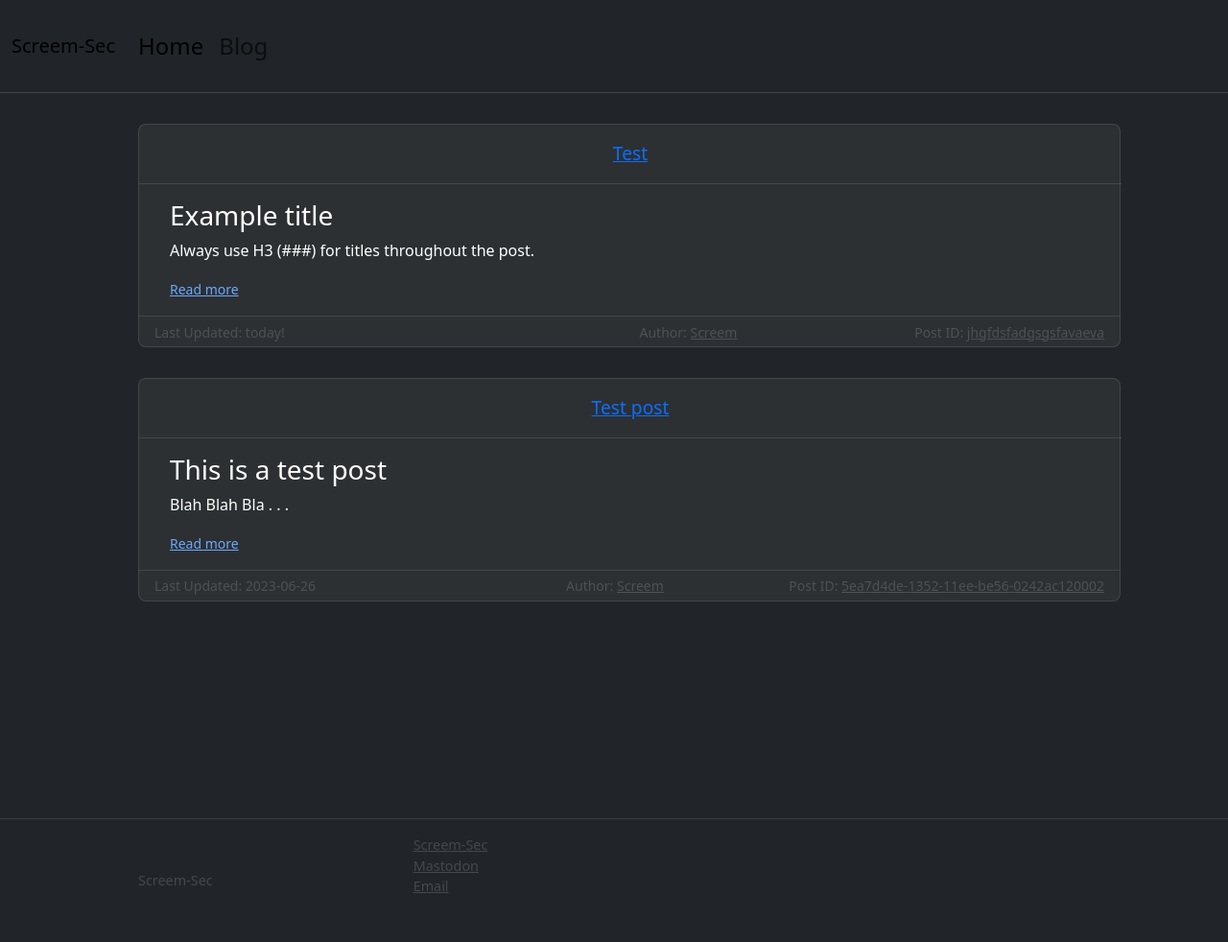
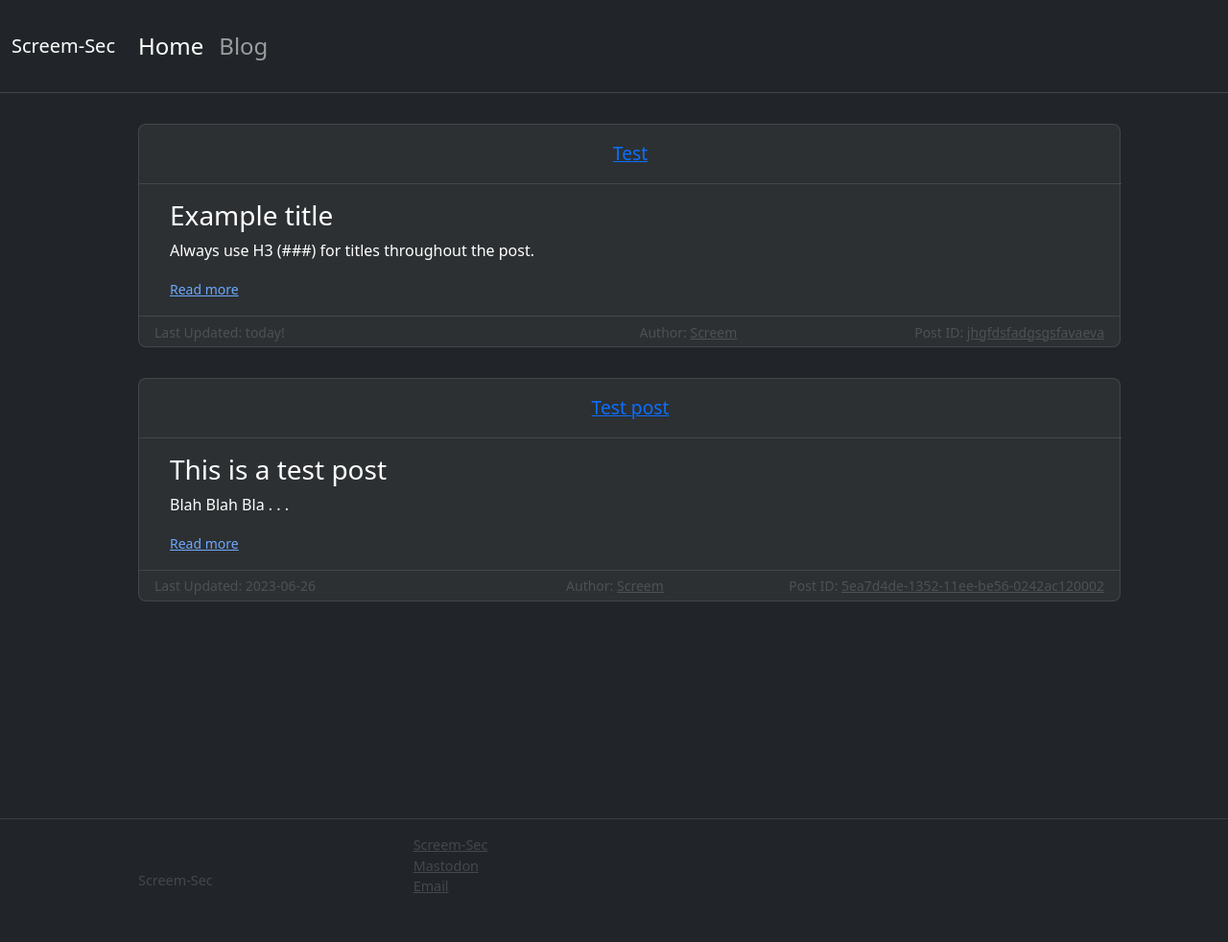
Before and after one commit to Screem-Sec/Dev-Site, a Jekyll site: the page built from index.md, in a window 1280 px wide. Shown: the whole page at 96% size. Built offline with Jekyll 4.4.1, drawn with Linux system fonts in a browser that asks for light colours.

Commit message:
Update header.html

```diff
--- a/_includes/header.html
+++ b/_includes/header.html
@@ -26,7 +26,7 @@
   <div class="site-title">
     <a href="{{ site.url }}">{{ site.title }}</a>
   </div>
-  <nav class="navbar bg-dark border-dark navbar-expand-lg lg-body-tertiary">
+  <nav class="navbar bg-dark border-dark navbar-expand-lg lg-body-tertiary text-bg-dark" data-bs-theme="dark">
     <div class="container-fluid">
       <a class="navbar-brand" href="#">Screem-Sec</a>
       <button class="navbar-toggler" type="button" data-bs-toggle="collapse" data-bs-target="#navbarNav" aria-controls="navbarNav" aria-expanded="false" aria-label="Toggle navigation">
```
